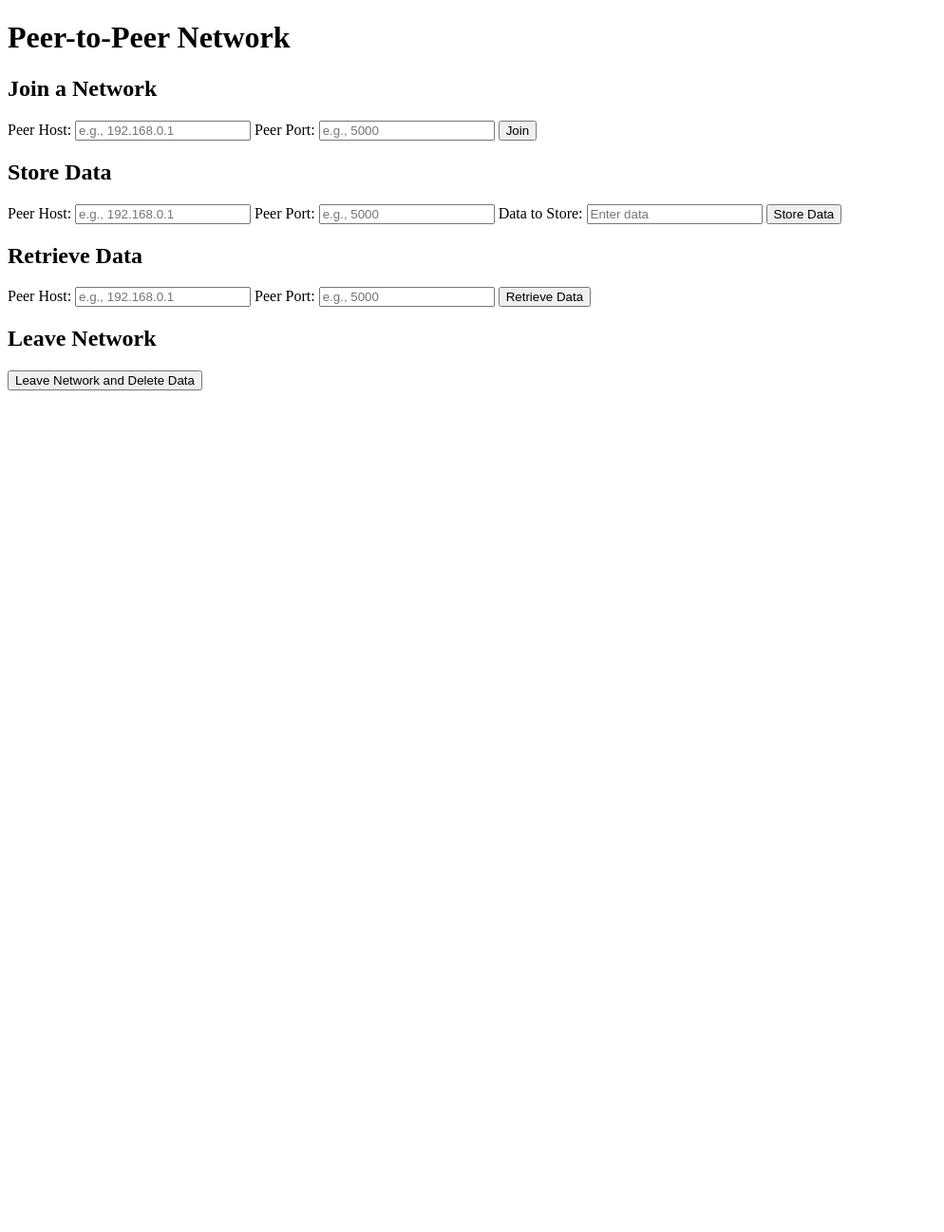
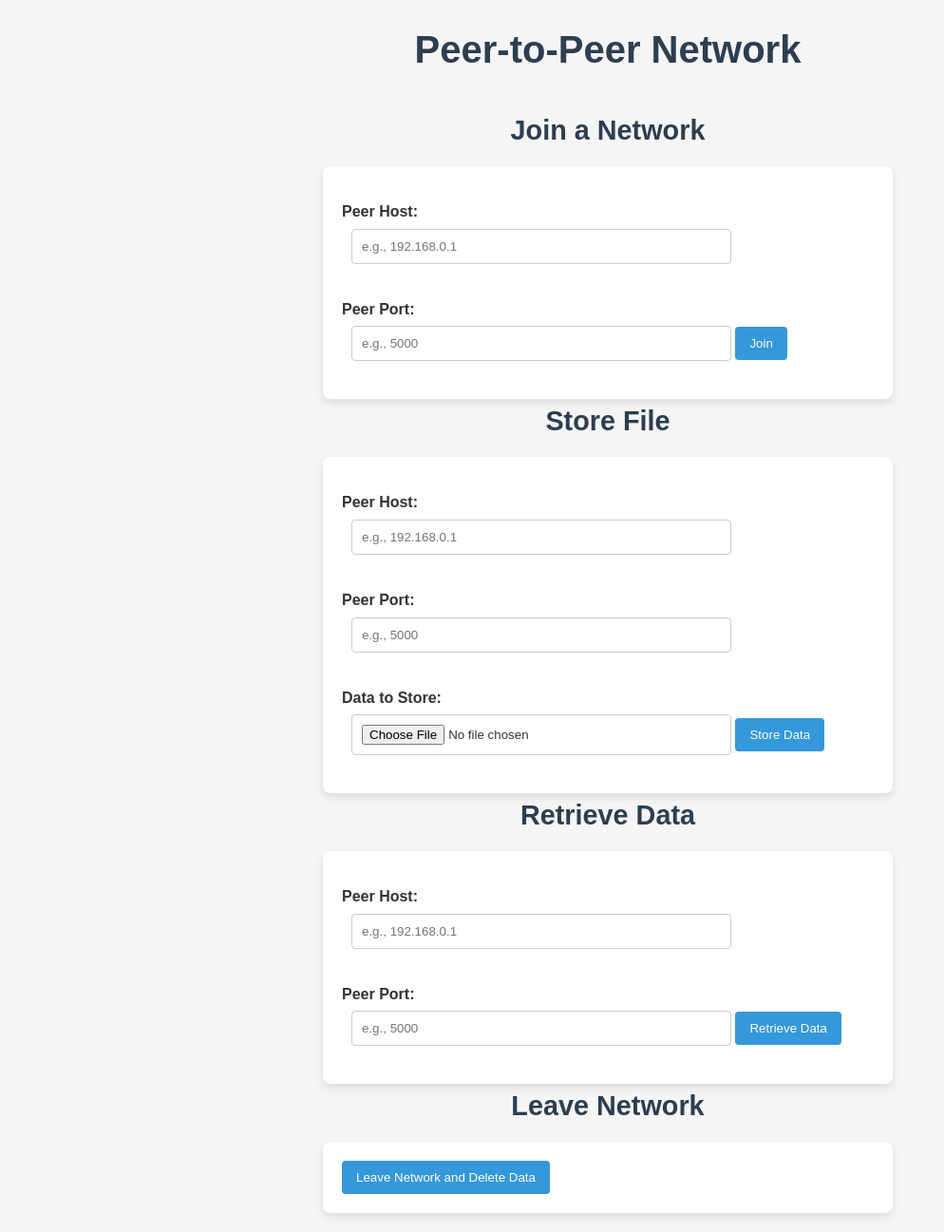
Before and after one commit to Kakarotprince/peer-to-peer-decentralised-storage, a Flask app: page / in a window 1280 px wide. Shown: the whole page at 95% size, without its empty margins (0-994 px from the left). Before the commit the page ends 411 px from the top, so only its background shows below. Run offline with Flask 3, Linux system fonts and the light colour scheme; parts of the project's set-up code (start-up, migrations or seed data) failed here and were passed over.

Commit message:
going form text to file

```diff
--- a/app.py
+++ b/app.py
@@ -1,13 +1,24 @@
-from flask import Flask, render_template, request, redirect, url_for, flash
+import os
 import threading
 import socket
 import pickle
 from cryptography.fernet import Fernet
+from flask import Flask, render_template, request, redirect, url_for, flash, send_file
+from werkzeug.utils import secure_filename
+from io import BytesIO
+import struct  # To send and receive file size
 
 app = Flask(__name__)
 app.secret_key = 'your_secret_key'
 
-# Node class as before
+# Create a directory for temporary file storage
+UPLOAD_FOLDER = 'uploads'
+if not os.path.exists(UPLOAD_FOLDER):
+    os.makedirs(UPLOAD_FOLDER)
+
+app.config['UPLOAD_FOLDER'] = UPLOAD_FOLDER
+
+# Node class
 class Node:
     def __init__(self, host, port):
         self.host = host
@@ -20,7 +31,7 @@ class Node:
 
     def start_server(self):
         server = socket.socket(socket.AF_INET, socket.SOCK_STREAM)
-        server.setsockopt(socket.SOL_SOCKET, socket.SO_REUSEADDR, 1)  # Allow reuse of address/port
+        server.setsockopt(socket.SOL_SOCKET, socket.SO_REUSEADDR, 1)
         server.bind((self.host, self.port))
         server.listen(5)
         try:
@@ -28,60 +39,81 @@ class Node:
                 client, address = server.accept()
                 threading.Thread(target=self.handle_peer, args=(client,)).start()
         finally:
-            server.close()  # Ensure the server socket closes properly
-
+            server.close()
 
     def handle_peer(self, client):
         try:
             while True:
-                data = client.recv(1024)
+                data = client.recv(4096)
                 if data:
                     command, content = pickle.loads(data)
                     if command == 'STORE':
-                        peer_id, encrypted_data = content
-                        self.storage[peer_id] = encrypted_data
+                        peer_id, encrypted_file, filename = content
+                        self.storage[peer_id] = (encrypted_file, filename)
                     elif command == 'RETRIEVE':
                         peer_id = content
                         if peer_id in self.storage:
-                            encrypted_data = self.storage[peer_id]
-                            client.send(pickle.dumps(('DATA', encrypted_data)))
+                            encrypted_file, filename = self.storage[peer_id]
+                            # Send file size first
+                            file_size = len(encrypted_file)
+                            client.send(struct.pack('Q', file_size))  # Send file size (Q: unsigned long long)
+                            client.sendall(encrypted_file)  # Send the encrypted file
+                            client.send(pickle.dumps(('DATA', filename)))  # Send the filename
                         else:
-                            client.send(pickle.dumps(('ERROR', 'Data not found')))
+                            client.send(pickle.dumps(('ERROR', 'File not found')))
         finally:
             client.close()
 
     def join_network(self, peer_host, peer_port):
         try:
             with socket.socket(socket.AF_INET, socket.SOCK_STREAM) as client:
-                client.settimeout(5)  # Set a timeout for the connection attempt
+                client.settimeout(5)
                 client.connect((peer_host, peer_port))
-            # If the connection succeeds, add to peers
             self.peers.append((peer_host, peer_port))
             flash('Joined network successfully')
         except (ConnectionRefusedError, socket.timeout):
-            # If connection fails, show error
             flash('Failed to connect to peer. Please check the IP and port.')
 
-    def store_data(self, peer_host, peer_port, data):
-        encrypted_data = self.cipher.encrypt(data.encode('utf-8'))
+    def store_file(self, peer_host, peer_port, filepath):
+        with open(filepath, 'rb') as file:
+            file_data = file.read()
+        encrypted_file = self.cipher.encrypt(file_data)
+        filename = os.path.basename(filepath)
         with socket.socket(socket.AF_INET, socket.SOCK_STREAM) as client:
             client.connect((peer_host, peer_port))
-            client.send(pickle.dumps(('STORE', (self.port, encrypted_data))))
+            client.send(pickle.dumps(('STORE', (self.port, encrypted_file, filename))))
 
-    def retrieve_data(self, peer_host, peer_port):
+    def retrieve_file(self, peer_host, peer_port):
         with socket.socket(socket.AF_INET, socket.SOCK_STREAM) as client:
             client.connect((peer_host, peer_port))
             client.send(pickle.dumps(('RETRIEVE', self.port)))
-            response = pickle.loads(client.recv(1024))
-            if response[0] == 'DATA':
-                return self.cipher.decrypt(response[1]).decode('utf-8')
-            return None
+
+            # First receive the file size
+            file_size_data = client.recv(8)  # 8 bytes for 'Q' format (unsigned long long)
+            file_size = struct.unpack('Q', file_size_data)[0]  # Unpack the file size
+
+            # Receive the file data in chunks based on file_size
+            data = b''
+            while len(data) < file_size:
+                packet = client.recv(4096)
+                if not packet:
+                    break
+                data += packet
+
+            # Decrypt the received file data
+            decrypted_file = self.cipher.decrypt(data)
+
+            # Receive the filename
+            filename_pickle = client.recv(4096)
+            filename = pickle.loads(filename_pickle)[1]
+
+            return decrypted_file, filename
 
     def leave_network(self):
         self.storage.clear()
 
 # Initialize node
-node = Node(host='localhost', port=5500)
+node = Node(host='localhost', port=int(input("Give port address: ")))
 
 # Routes
 @app.route('/')
@@ -100,21 +132,30 @@ def join():
 def store():
     peer_host = request.form['peer_host']
     peer_port = int(request.form['peer_port'])
-    data = request.form['data']
-    node.store_data(peer_host, peer_port, data)
-    flash('Data stored successfully')
+    file = request.files['file']
+
+    if file:
+        filepath = os.path.join(app.config['UPLOAD_FOLDER'], secure_filename(file.filename))
+        file.save(filepath)
+        node.store_file(peer_host, peer_port, filepath)
+        flash('File stored successfully')
+    else:
+        flash('No file selected')
+
     return redirect(url_for('index'))
 
 @app.route('/retrieve', methods=['POST'])
 def retrieve():
     peer_host = request.form['peer_host']
     peer_port = int(request.form['peer_port'])
-    data = node.retrieve_data(peer_host, peer_port)
-    if data:
-        flash(f'Data retrieved: {data}')
+    file_data, filename = node.retrieve_file(peer_host, peer_port)
+
+    if file_data:
+        file_stream = BytesIO(file_data)
+        return send_file(file_stream, download_name=filename, as_attachment=True)
     else:
-        flash('Failed to retrieve data')
-    return redirect(url_for('index'))
+        flash('Failed to retrieve file')
+        return redirect(url_for('index'))
 
 @app.route('/leave', methods=['POST'])
 def leave():
--- /dev/null
+++ b/static/style.css
@@ -0,0 +1,110 @@
+/* Reset some default browser styles */
+* {
+    margin: 0;
+    padding: 0;
+    box-sizing: border-box;
+}
+
+body {
+    font-family: Arial, sans-serif;
+    background-color: #f5f5f5;
+    color: #333;
+    line-height: 1.6;
+    margin: 0;
+    padding: 20px;
+}
+
+h1, h2 {
+    color: #2c3e50;
+    margin-bottom: 20px;
+    text-align: center;
+}
+
+h1 {
+    font-size: 2.5rem;
+    margin-bottom: 30px;
+}
+
+h2 {
+    font-size: 1.8rem;
+    margin-bottom: 15px;
+}
+
+section ul {
+    list-style-type: none;
+    padding: 0;
+    margin-bottom: 20px;
+    text-align: center;
+}
+
+section ul li {
+    background-color: #e74c3c;
+    color: white;
+    padding: 10px;
+    margin: 5px 0;
+    border-radius: 4px;
+}
+
+form {
+    background-color: white;
+    padding: 20px;
+    border-radius: 8px;
+    box-shadow: 0 4px 8px rgba(0, 0, 0, 0.1);
+    margin-bottom: 30px;
+    max-width: 600px;
+    margin: 0 auto;
+}
+
+label {
+    font-weight: bold;
+    display: block;
+    margin-bottom: 5px;
+    margin-top: 15px;
+}
+
+input[type="text"],
+input[type="number"],
+input[type="file"] {
+    width: calc(100% - 20px);
+    padding: 10px;
+    margin-bottom: 20px;
+    border: 1px solid #ccc;
+    border-radius: 4px;
+}
+
+button[type="submit"] {
+    background-color: #3498db;
+    color: white;
+    padding: 10px 15px;
+    border: none;
+    border-radius: 4px;
+    cursor: pointer;
+    transition: background-color 0.3s;
+}
+
+button[type="submit"]:hover {
+    background-color: #2980b9;
+}
+
+/* Align the text fields side by side for smaller forms */
+form input[type="text"],
+form input[type="number"],
+form input[type="file"] {
+    display: block;
+    width: 100%;
+}
+
+@media (min-width: 768px) {
+    form label {
+        display: inline-block;
+        width: 150px;
+    }
+
+    form input[type="text"],
+    form input[type="number"],
+    form input[type="file"] {
+        display: inline-block;
+        width: calc(100% - 160px);
+        margin-left: 10px;
+    }
+}
--- a/templates/index.html
+++ b/templates/index.html
@@ -4,8 +4,10 @@
       <meta charset="UTF-8">
       <meta name="viewport" content="width=device-width, initial-scale=1.0">
       <title>Peer-to-Peer Network</title>
+      <link rel="stylesheet" href="/static/style.css">
   </head>
   <body>
+
       <h1>Peer-to-Peer Network</h1>
 
       <!-- Flash Messages -->
@@ -32,14 +34,14 @@
       </form>
 
       <!-- Store Data -->
-    <h2>Store Data</h2>
-    <form action="/store" method="post">
+      <h2>Store File</h2>
+      <form action="/store" method="post" enctype="multipart/form-data">
           <label for="peer_host_store">Peer Host:</label>
           <input type="text" id="peer_host_store" name="peer_host" placeholder="e.g., 192.168.0.1" required>
           <label for="peer_port_store">Peer Port:</label>
           <input type="number" id="peer_port_store" name="peer_port" placeholder="e.g., 5000" required>
           <label for="data">Data to Store:</label>
-        <input type="text" id="data" name="data" placeholder="Enter data" required>
+          <input type="file" id="data" name="file" placeholder="Enter data" required>
           <button type="submit">Store Data</button>
       </form>
 
```
Also changed, not shown: app.txt (added). Lines whose indentation alone changed are shown as unchanged.
